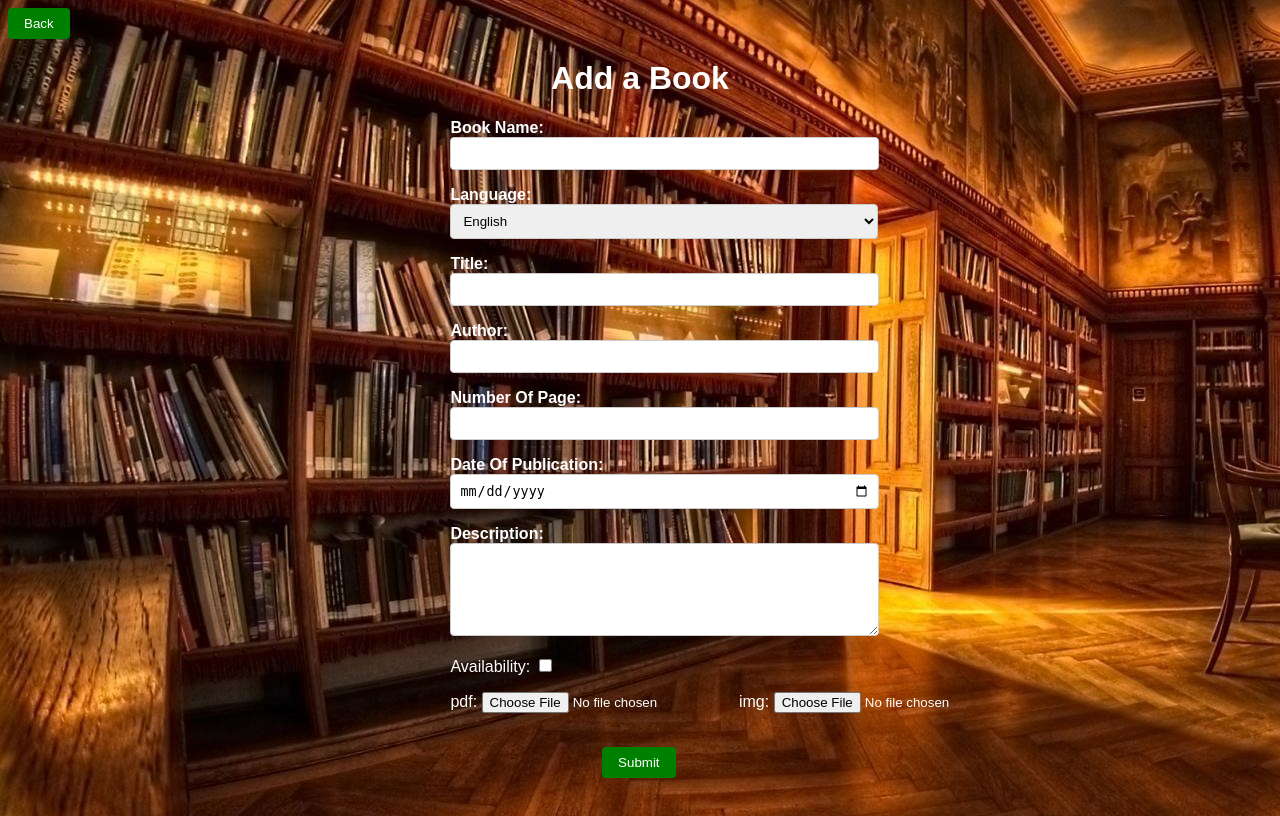
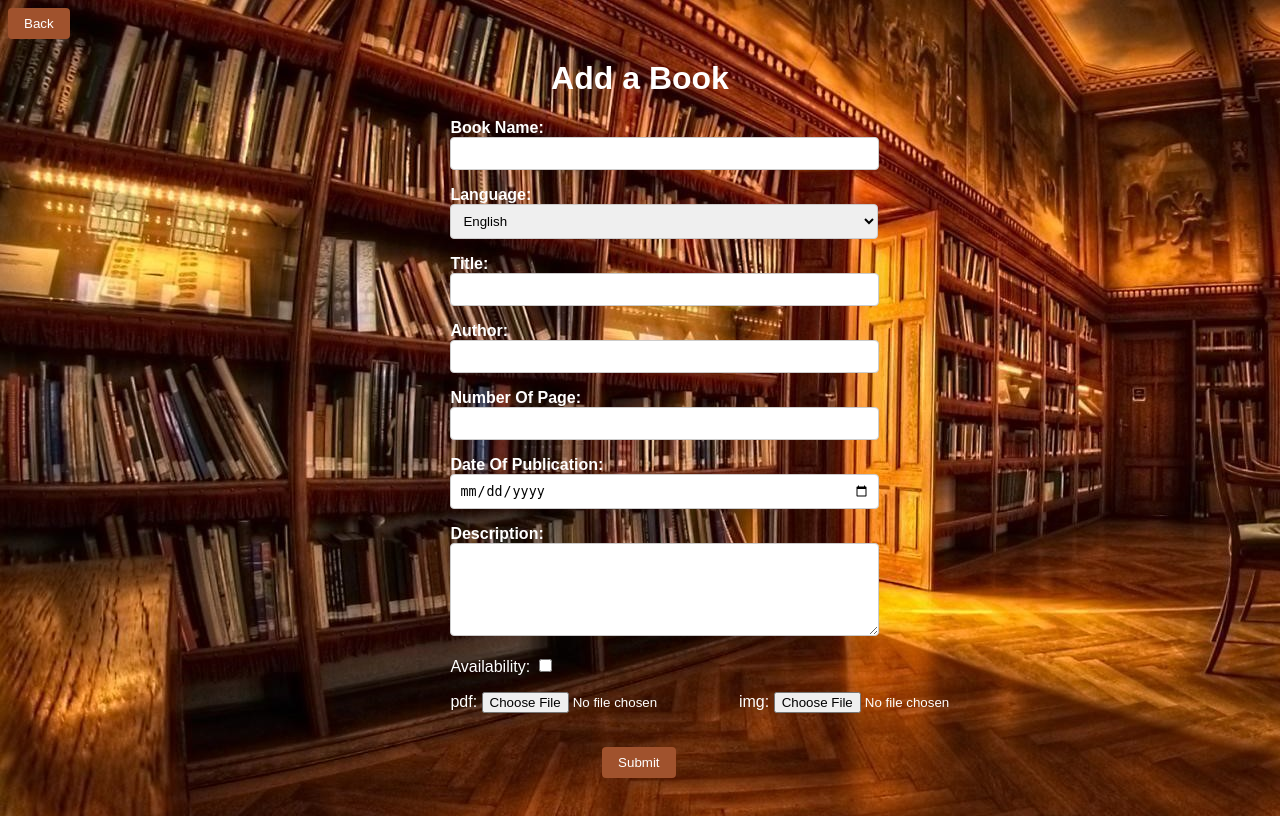
Before and after one commit to loayHajir/sikkaLibrary, a PHP site: page /add.php in a window 1280 px wide. Run offline with PHP 8.4, Linux system fonts and the light colour scheme; a user stored in the database is signed in.

Commit message:
colors cahnge

```diff
--- a/add.php
+++ b/add.php
@@ -86,7 +86,7 @@ if (isset($_POST['submit'])) {
 
     .back-button {
         padding: 0.5rem 1rem;
-        background-color: green;
+        background-color:  #A0522D;
         color: white;
         border: none;
         border-radius: 4px;
@@ -139,7 +139,7 @@ if (isset($_POST['submit'])) {
     }
 
     button[type="submit"]:hover {
-        background-color: #45a049;
+        background-color:  #A0522D;
     }
     </style>
 </head>
--- a/regestration.php
+++ b/regestration.php
@@ -82,7 +82,7 @@ if (isset($_POST['Register'])) {
         box-sizing: border-box;
         border: 1px solid #ccc;
         border-radius: 4px;
-        background-color: #FFDEAD;
+
     }
 
     .registration-container label {
--- a/update.php
+++ b/update.php
@@ -60,7 +60,7 @@ if (isset($_POST['update'])) {
 
     .back-button {
         padding: 0.5rem 1rem;
-        background-color: green;
+        background-color:  #A0522D;
         color: white;
         border: none;
         border-radius: 4px;
@@ -113,7 +113,7 @@ if (isset($_POST['update'])) {
     }
 
     button[type="submit"]:hover {
-        background-color: #45a049;
+        background-color: #A0522D;
     }
     </style>
 </head>
```
